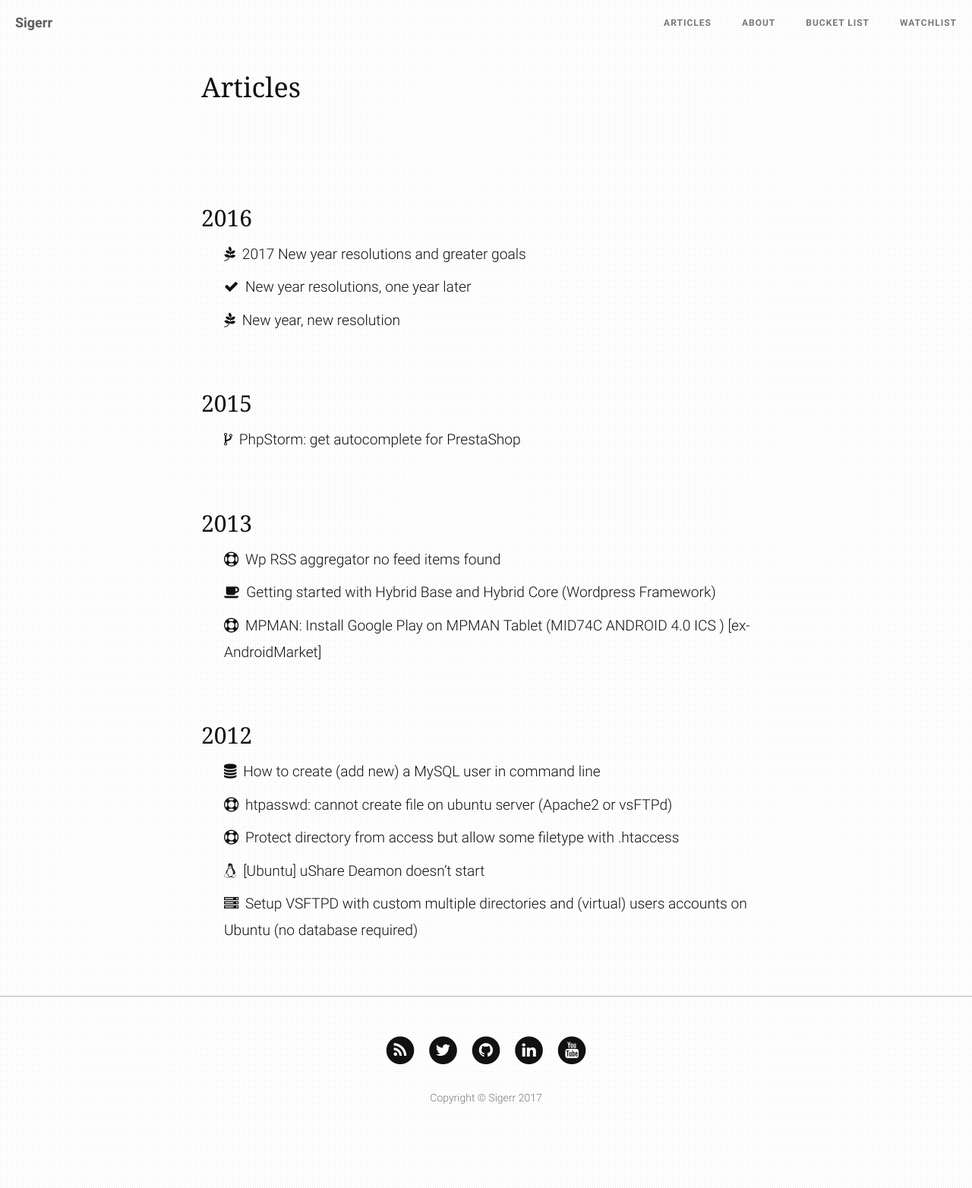
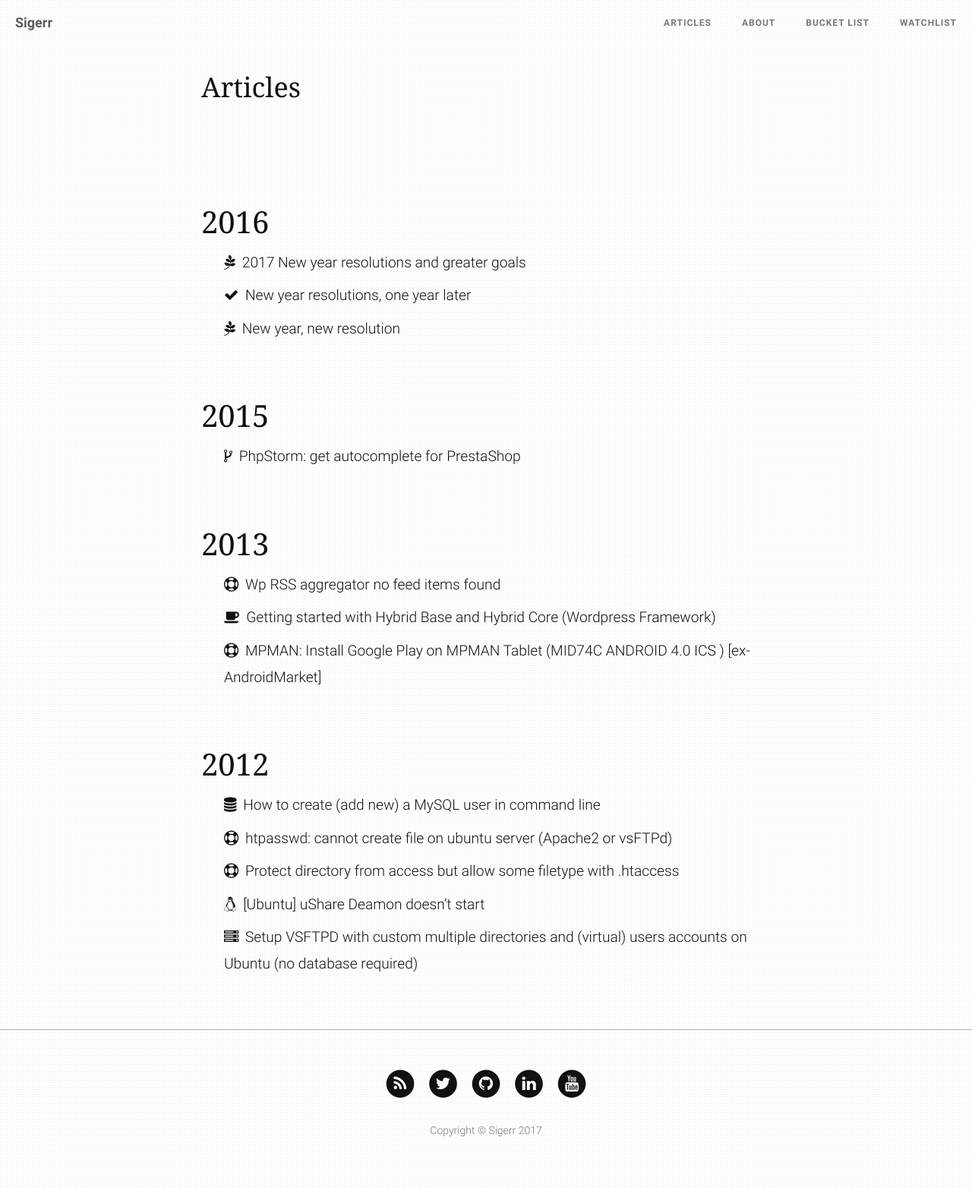
Before and after one commit to AlexEven/julienbourdeau.github.io, a Jekyll site: the page built from index.html, in a window 1280 px wide. Shown: the whole page at 76% size. Built offline with Jekyll 4.4.1, drawn with Linux system fonts in a browser that asks for light colours; the list of posts is cut into pages by our own code.

Commit message:
Restyle header according to tristan's advice

```diff
--- a/_includes/page-header.html
+++ b/_includes/page-header.html
@@ -2,6 +2,7 @@
 {% if page.header-img %}
 
   <header class="intro-header" style="background-image: url('{{ site.baseurl }}/{{ page.header-img }}')">
+    <div class="overlay">&nbsp;</div>
     <div class="container">
       <div class="row">
         <div class="col-lg-8 col-lg-offset-2 col-md-10 col-md-offset-1">
--- a/_sass/_base.scss
+++ b/_sass/_base.scss
@@ -132,6 +132,12 @@
         }
     }
 }
+
+@media only screen and (min-width: 768px) {
+  .year {
+    font-size: 40px;
+  }
+}
 @media (min-width: #{$screen-sm}) {
   ul.article-list {
       li {
@@ -177,7 +183,7 @@
  * Paragraphes
  */
 p {
-  line-height: 1.5;
+  line-height: 1.4;
   margin: 30px 0;
 }
 
--- a/_sass/_clean-blog.scss
+++ b/_sass/_clean-blog.scss
@@ -22,6 +22,22 @@
   font-weight: 800;
   letter-spacing: 1px;
 }
+.intro-header {
+  position: relative;
+}
+.overlay {
+  position: absolute;
+  left: 0;
+  top: 0;
+  right: 0;
+  bottom: 0;
+  background: black;
+  opacity: 0.4;
+}
+.intro-header .post-heading h1 {
+  text-shadow: #000 3px 3px 10px;
+}
+
 @media only screen and (min-width: 768px) {
   .navbar-custom {
     background: transparent;
@@ -129,7 +145,6 @@
 }
 .intro-header .post-heading h1 {
   font-family: $base-font-family;
-  font-w: 500;
 }
 .intro-header .post-heading .subheading,
 .intro-header .post-heading .meta {
--- a/index.html
+++ b/index.html
@@ -10,7 +10,7 @@
 	{% capture next_year %}{{ post.previous.date | date: "%Y" }}{% endcapture %}
 
 	{% if forloop.first %}
-	<h2 id="{{ this_year }}-ref">{{this_year}}</h2>
+	<h2 id="{{ this_year }}-ref" class="year">{{this_year}}</h2>
 	<ul class="article-list">
 	{% endif %}
 
@@ -35,7 +35,7 @@
 	{% else %}
 		{% if this_year != next_year %}
 		</ul>
-		<h2 id="{{ next_year }}-ref">{{next_year}}</h2>
+		<h2 id="{{ next_year }}-ref" class="year">{{next_year}}</h2>
 		<ul class="article-list">
 		{% endif %}
 	{% endif %}
```
